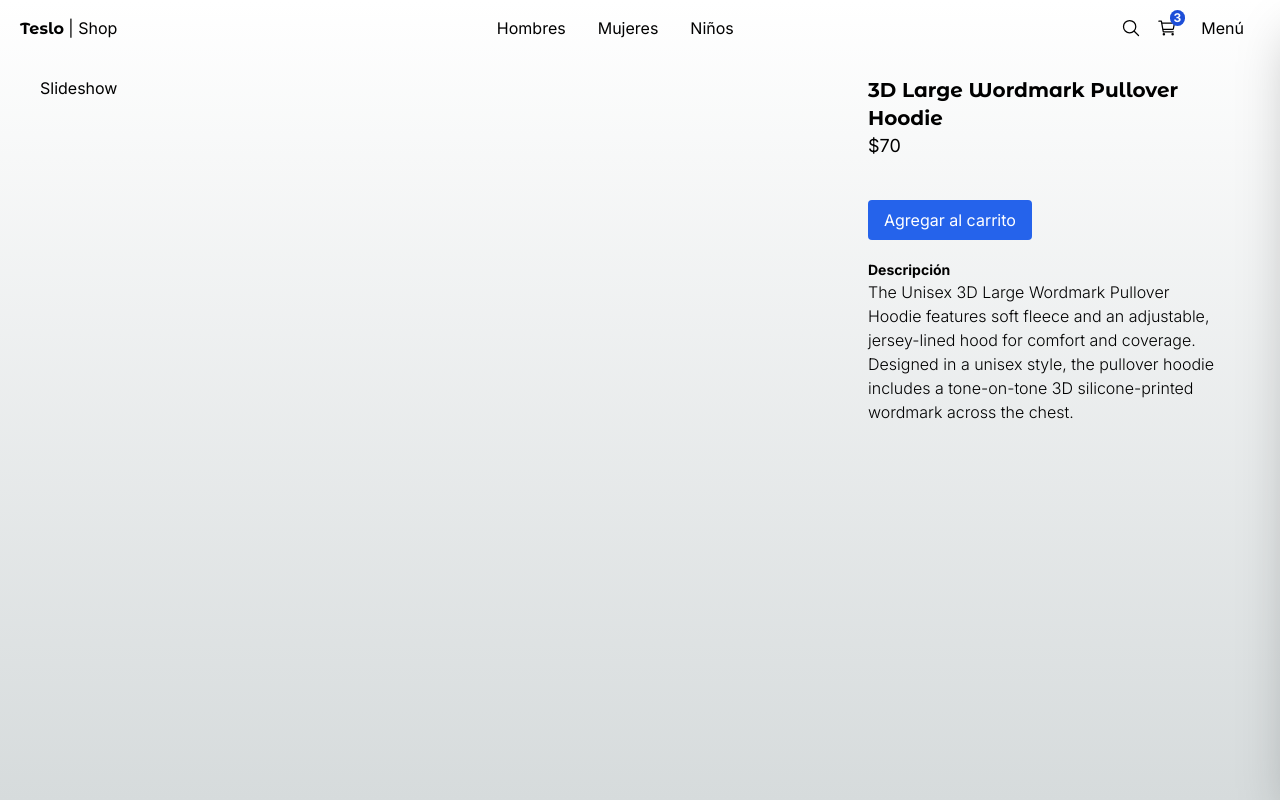
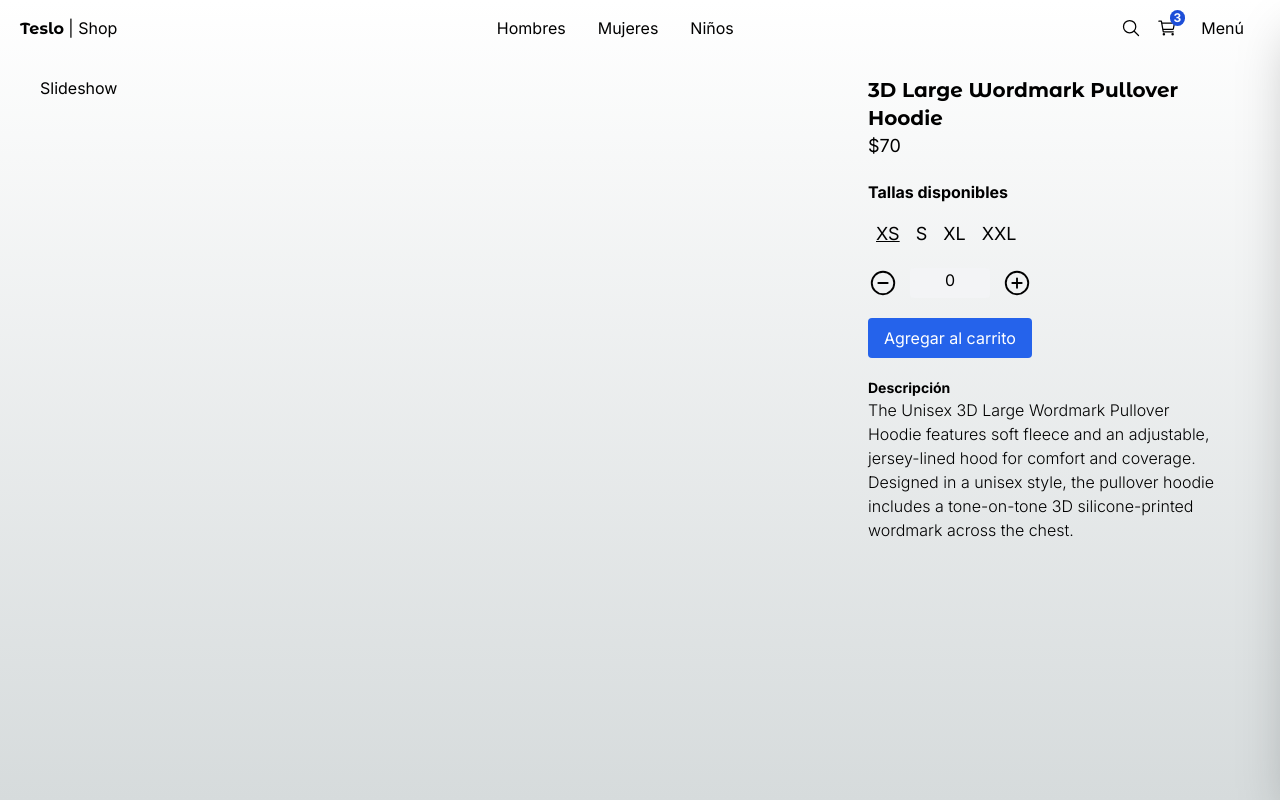
Before and after one commit to next-js-curses/04-teslo-shop, a Next.js app: page /product/3d_large_wordmark_pullover_hoodie in a window 1280 px wide. Built offline with nearby package versions, Linux system fonts and the light colour scheme.

Commit message:
feat: selector de cantidad y selector de talla

```diff
--- a/src/app/(shop)/product/[slug]/page.tsx
+++ b/src/app/(shop)/product/[slug]/page.tsx
@@ -1,3 +1,4 @@
+import { QuantitySelector, SizeSelector } from "@/components";
 import { titleFont } from "@/config/fonts";
 import { initialData } from "@/seed/seed";
 import { notFound } from "next/navigation";
@@ -29,8 +30,13 @@
         <p className="text-lg mb-5">${ product.price }</p>
 
         {/* Selector de tallas */}
+        <SizeSelector
+          availableSizes={ product.sizes }
+          selectedSize={ product.sizes[0] }
+        />
 
         {/* Selector de cantidad */}
+        <QuantitySelector quantity={ 0 } />
 
         {/* Botón */}
         <button className="btn-primary my-5">
--- a/src/components/index.ts
+++ b/src/components/index.ts
@@ -1,6 +1,7 @@
+export * from './product/quantity-selector/QuantitySelector'
+export * from './product/size-selector/SizeSelector'
 export * from './products/product-grid/ProductGrid'
 export * from './products/product-grid/ProductGridItem'
-
 export * from './ui/not-found/PageNotFound'
 export * from './ui/sidebar/Sidebar'
 export * from './ui/title/Title'
--- /dev/null
+++ b/src/components/product/quantity-selector/QuantitySelector.tsx
@@ -0,0 +1,36 @@
+'use client'
+
+import { useState } from "react"
+import { IoAddCircleOutline, IoRemoveCircleOutline } from "react-icons/io5"
+
+interface Props {
+  quantity: number
+}
+
+export const QuantitySelector = ({ quantity }: Props) => {
+  const [count, setCount] = useState(quantity)
+
+  const onQuantityChanged = (value: number) => {
+    const newValue = count + value
+    if (newValue < 1) return
+    setCount(newValue)
+  }
+
+  return (
+    <div className="flex">
+      <button
+        onClick={() => onQuantityChanged( -1 )}
+      >
+        <IoRemoveCircleOutline size={ 30 } />
+      </button>
+      <span className="w-20 mx-3 px-5 bg-gray-100 text-center rounded">
+        { count }
+      </span>
+      <button
+        onClick={() => onQuantityChanged( +1 )}
+      >
+        <IoAddCircleOutline size={ 30 } />
+      </button>
+    </div>
+  )
+}
--- /dev/null
+++ b/src/components/product/size-selector/SizeSelector.tsx
@@ -0,0 +1,34 @@
+import { Size } from "@/seed/seed"
+import clsx from "clsx"
+
+interface Props {
+  selectedSize: Size,
+  availableSizes: Size[]
+}
+
+export const SizeSelector = ({ selectedSize, availableSizes }: Props) => {
+  return (
+    <div className="my-5">
+      <h3 className="font-bold mb-4">Tallas disponibles</h3>
+      <div className="flex">
+        {
+          availableSizes.map(size => (
+            <button
+              key={ size }
+              className={
+                clsx(
+                  "mx-2 hover:underline text-lg",
+                  {
+                    'underline': size === selectedSize
+                  }
+                )
+              }
+            >
+              { size }
+            </button>
+          ))
+        }
+      </div>
+    </div>
+  )
+}
```
